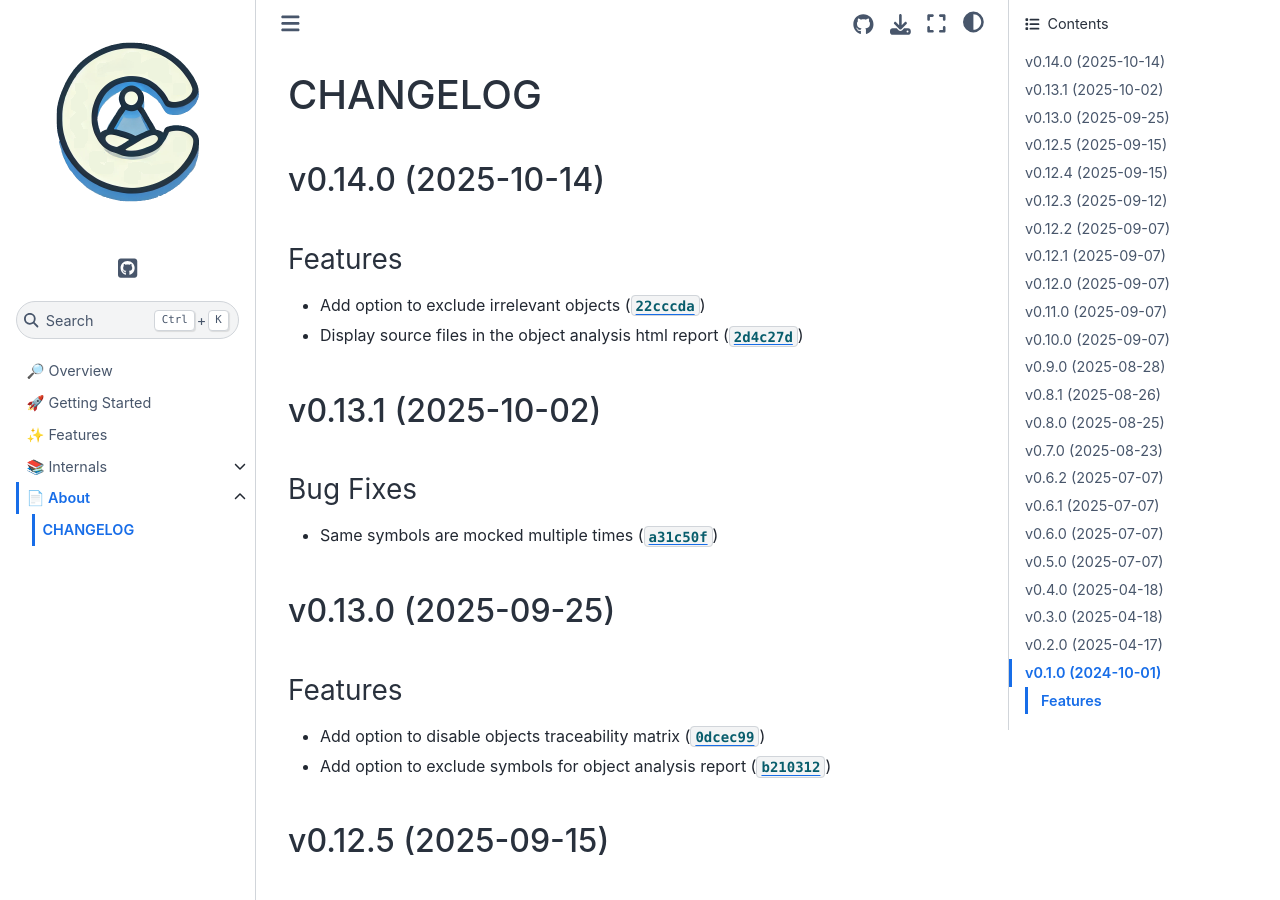
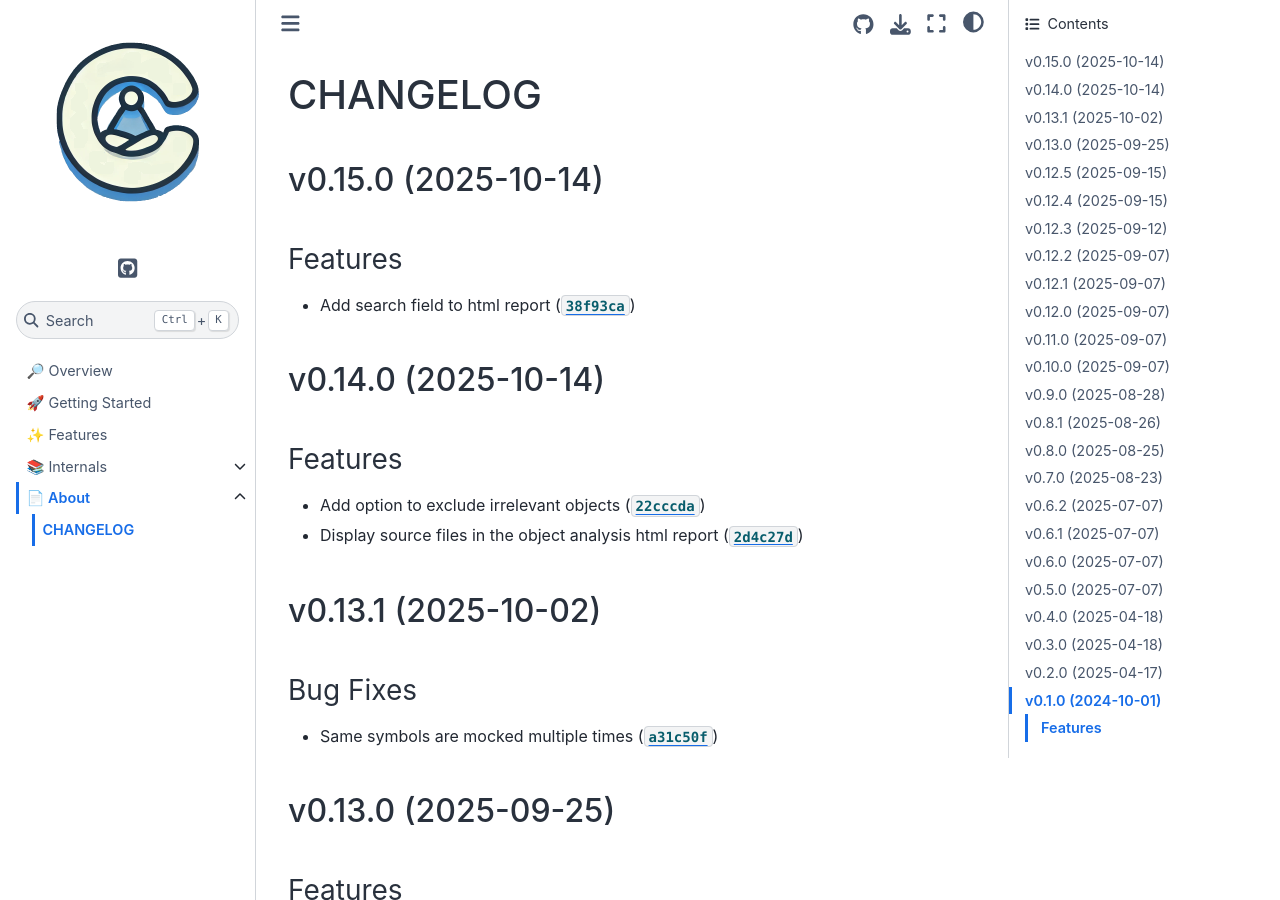
Before and after one commit to cuinixam/clanguru, a Sphinx documentation site: the page built from docs/about/_changelog.md, in a window 1280 px wide and 900 px high. Built offline with Sphinx 7.4.7 and the Sphinx Book theme 1.1.4, drawn with Linux system fonts in a browser that asks for light colours.

Commit message:
0.15.0
Automatically generated by python-semantic-release

```diff
--- a/CHANGELOG.md
+++ b/CHANGELOG.md
@@ -1,4 +1,12 @@
 # CHANGELOG
+
+
+## v0.15.0 (2025-10-14)
+
+### Features
+
+- Add search field to html report
+  ([`38f93ca`](https://github.com/cuinixam/clanguru/commit/38f93ca420800cc6559e431f1e5ed45280427f55))
 
 
 ## v0.14.0 (2025-10-14)
--- a/docs/conf.py
+++ b/docs/conf.py
@@ -17,7 +17,7 @@ for path in ["src", "tests"]:
 project = "clanguru"
 copyright = "2024, cuinixam"
 author = "cuinixam"
-release = "0.14.0"
+release = "0.15.0"
 
 # -- General configuration ---------------------------------------------------
 # https://www.sphinx-doc.org/en/master/usage/configuration.html#general-configuration
--- a/pyproject.toml
+++ b/pyproject.toml
@@ -1,6 +1,6 @@
 [project]
 name = "clanguru"
-version = "0.14.0"
+version = "0.15.0"
 description = "C language utils and tools based on the clang and binutils modules."
 readme = "README.md"
 license = { text = "MIT" }
--- a/src/clanguru/__init__.py
+++ b/src/clanguru/__init__.py
@@ -1 +1 @@
-__version__ = "0.14.0"
+__version__ = "0.15.0"
```
Also changed, not shown: 1 other file.
